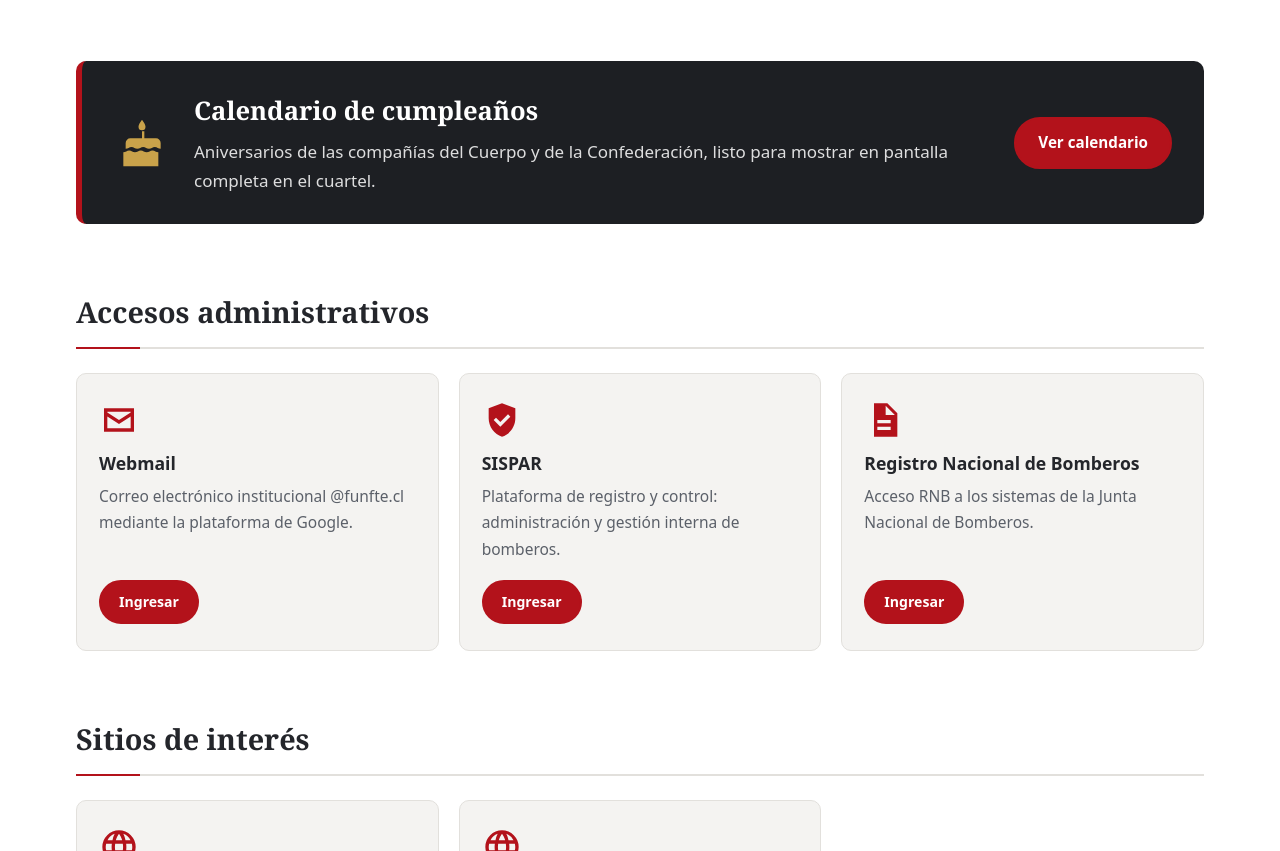
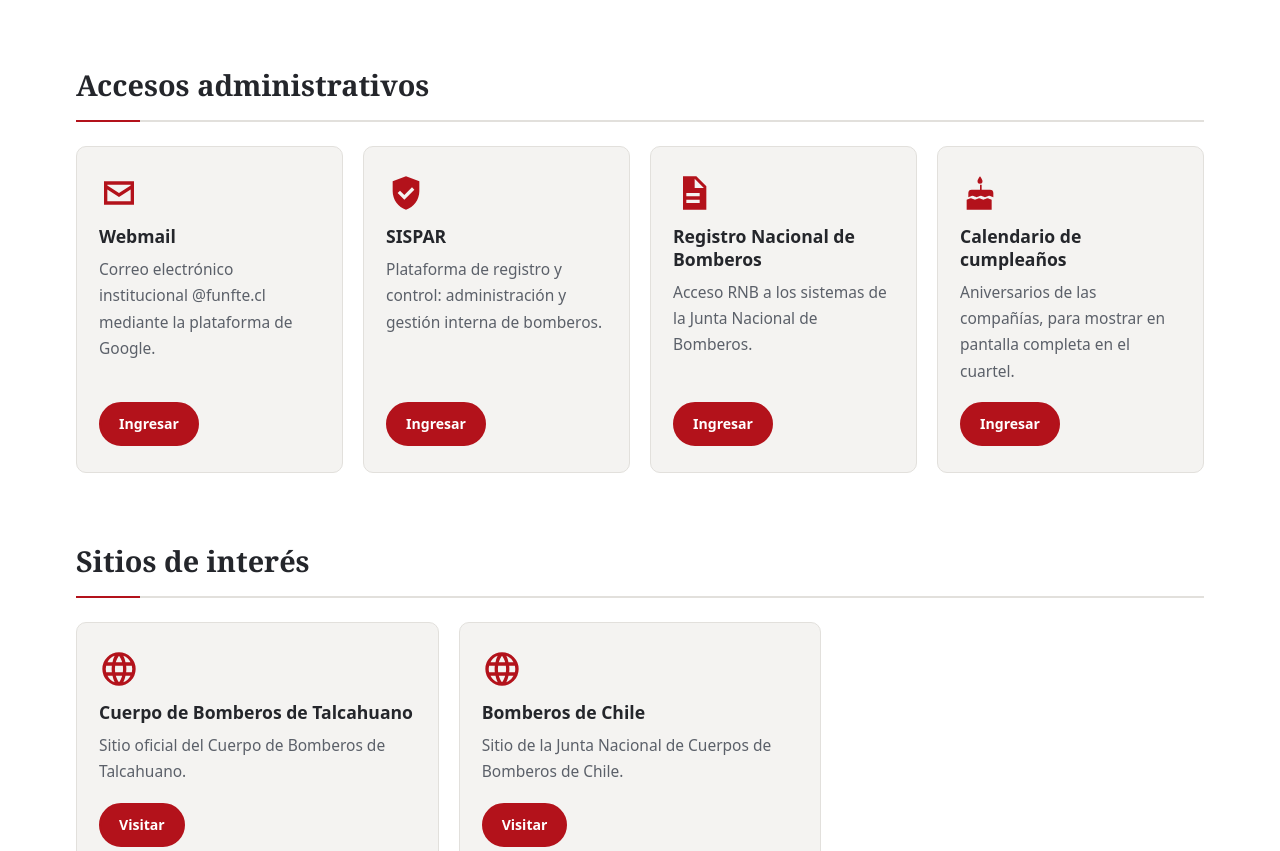
Before and after one commit to funftethno/funfte-web, a plain HTML site: page acceso-quintino/index.html in a window 1280 px wide. Shown: the part 672-1523 px from the top of the page. Drawn offline with Linux system fonts and the light colour scheme.

Commit message:
Acceso Quintino: el calendario de cumpleaños pasa a ser una tarjeta más de los accesos
Co-Authored-By: Claude Opus 5.5 <noreply@anthropic.com>
Claude-Session: https://claude.ai/code/session_01Hu7YEUVhKE7yvRYdWmftyZ

```diff
--- a/acceso-quintino/index.html
+++ b/acceso-quintino/index.html
@@ -74,21 +74,12 @@
 </div>
 </section>
 <section class="wrap bloque">
-<div class="destacado">
-<svg viewBox="0 0 24 24" aria-hidden="true"><path d="M12 2c1 1.3 1.5 2.3 1.5 3a1.5 1.5 0 0 1-3 0c0-.7.5-1.7 1.5-3zm-1 5h2v3h5a2 2 0 0 1 2 2v2.5c-1 0-1.5-.8-2.5-.8s-1.5.8-2.5.8-1.5-.8-2.5-.8-1.5.8-2.5.8-1.5-.8-2.5-.8-1.5.8-2.5.8V12a2 2 0 0 1 2-2h5V7zm-7 9c1 0 1.5-.8 2.5-.8s1.5.8 2.5.8 1.5-.8 2.5-.8 1.5.8 2.5.8 1.5-.8 2.5-.8 1.5.8 2.5.8V22H4v-6z"/></svg>
-<div>
-<h2>Calendario de cumpleaños</h2>
-<p>Aniversarios de las compañías del Cuerpo y de la Confederación, listo para mostrar en pantalla completa en el cuartel.</p>
-</div>
-<a class="boton" href="../acceso-quintino/calendario/">Ver calendario</a>
-</div>
-</section>
-<section class="wrap bloque">
 <h2 class="titulo-seccion">Accesos administrativos</h2>
-<div class="grilla-tarjetas tres">
+<div class="grilla-tarjetas">
 <article class="tarjeta"><svg viewBox="0 0 24 24" aria-hidden="true"><path d="M3 5h18v14H3V5zm2 2v.5l7 4.5 7-4.5V7H5zm14 2.9-7 4.5-7-4.5V17h14V9.9z"/></svg><h3>Webmail</h3><p>Correo electrónico institucional @funfte.cl mediante la plataforma de Google.</p><a class="boton" href="https://mail.google.com/a/funfte.cl/" target="_blank" rel="noopener">Ingresar</a></article>
 <article class="tarjeta"><svg viewBox="0 0 24 24" aria-hidden="true"><path d="M12 2 4 5v6c0 5 3.4 9.7 8 11 4.6-1.3 8-6 8-11V5l-8-3zm-1 14-4-4 1.4-1.4L11 13.2l4.6-4.6L17 10l-6 6z"/></svg><h3>SISPAR</h3><p>Plataforma de registro y control: administración y gestión interna de bomberos.</p><a class="boton" href="https://sispar.sisparnovenacbt.com/login.php" target="_blank" rel="noopener">Ingresar</a></article>
 <article class="tarjeta"><svg viewBox="0 0 24 24" aria-hidden="true"><path d="M6 2h8l6 6v14H6V2zm7 1.5V9h5.5L13 3.5zM8 12v2h8v-2H8zm0 4v2h8v-2H8z"/></svg><h3>Registro Nacional de Bomberos</h3><p>Acceso RNB a los sistemas de la Junta Nacional de Bomberos.</p><a class="boton" href="https://www.bomberos.cl/sist/escritorio_virtual/" target="_blank" rel="noopener">Ingresar</a></article>
+<article class="tarjeta"><svg viewBox="0 0 24 24" aria-hidden="true"><path d="M12 2c1 1.3 1.5 2.3 1.5 3a1.5 1.5 0 0 1-3 0c0-.7.5-1.7 1.5-3zm-1 5h2v3h5a2 2 0 0 1 2 2v2.5c-1 0-1.5-.8-2.5-.8s-1.5.8-2.5.8-1.5-.8-2.5-.8-1.5.8-2.5.8-1.5-.8-2.5-.8-1.5.8-2.5.8V12a2 2 0 0 1 2-2h5V7zm-7 9c1 0 1.5-.8 2.5-.8s1.5.8 2.5.8 1.5-.8 2.5-.8 1.5.8 2.5.8 1.5-.8 2.5-.8 1.5.8 2.5.8V22H4v-6z"/></svg><h3>Calendario de cumpleaños</h3><p>Aniversarios de las compañías, para mostrar en pantalla completa en el cuartel.</p><a class="boton" href="../acceso-quintino/calendario/">Ingresar</a></article>
 </div>
 </section>
 <section class="wrap bloque">
```
Also changed, not shown: 1 other file.
